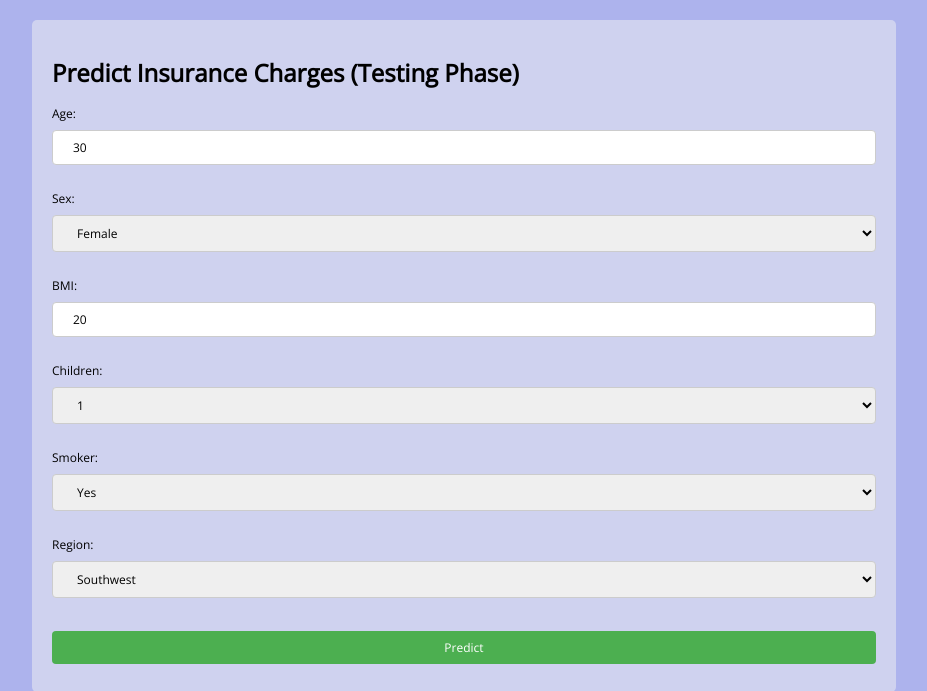
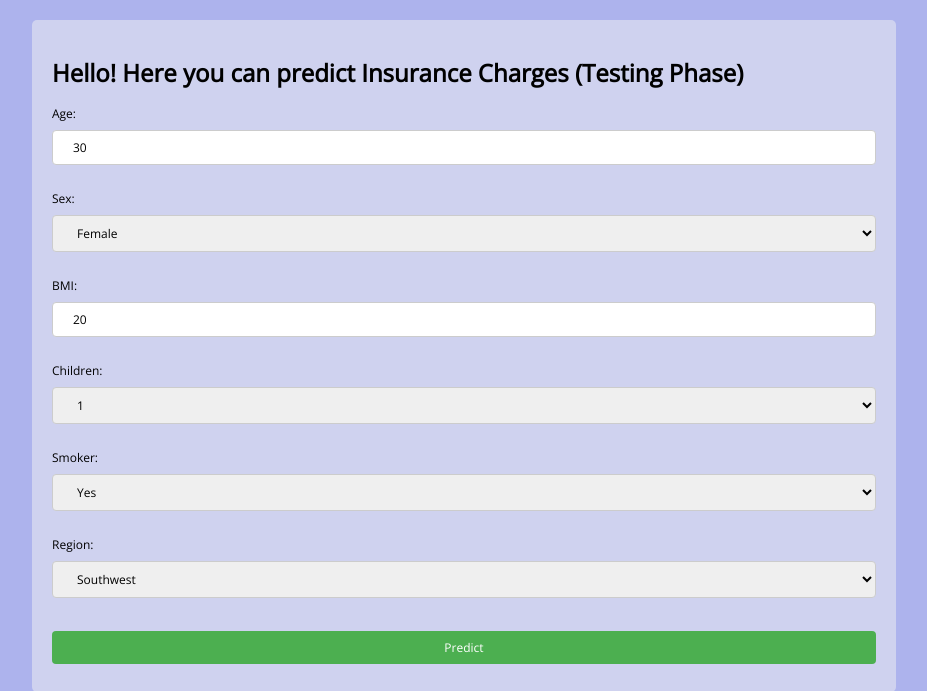
Before and after one commit to Joel-Wong0794/Lesson8-CICD-Demo, a Flask app: page / in a window 1280 px wide. Shown: the top 691 px of the page, without its empty margins (176-1103 px from the left). Run offline with Flask 3, Linux system fonts and the light colour scheme.

Commit message:
Updated header.

```diff
--- a/src/templates/index.html
+++ b/src/templates/index.html
@@ -7,7 +7,7 @@
 </head>
 <body>
     <div>
-        <h1>Predict Insurance Charges (Testing Phase)</h1>
+        <h1>Hello! Here you can predict Insurance Charges (Testing Phase)</h1>
         <form method="POST">
             <label for="age">Age:</label><br>
             <input type="text" id="age" name="age" value="30"><br><br>
```
